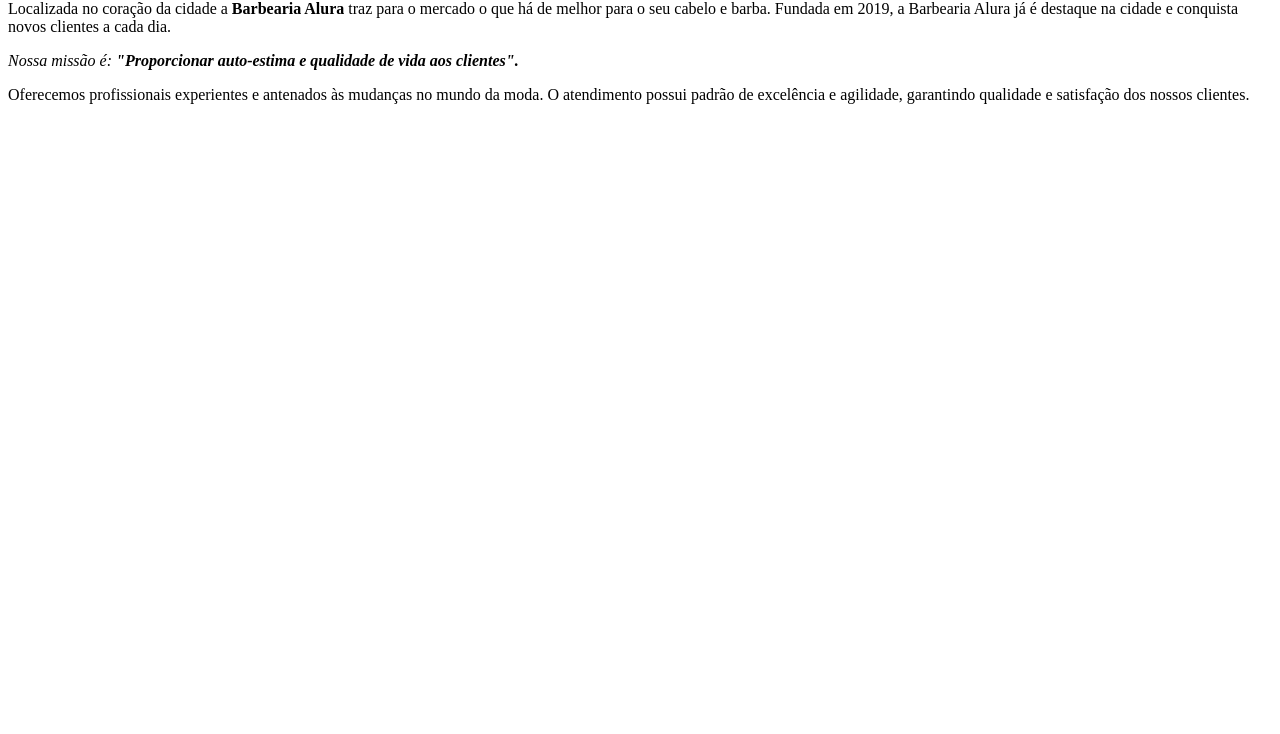
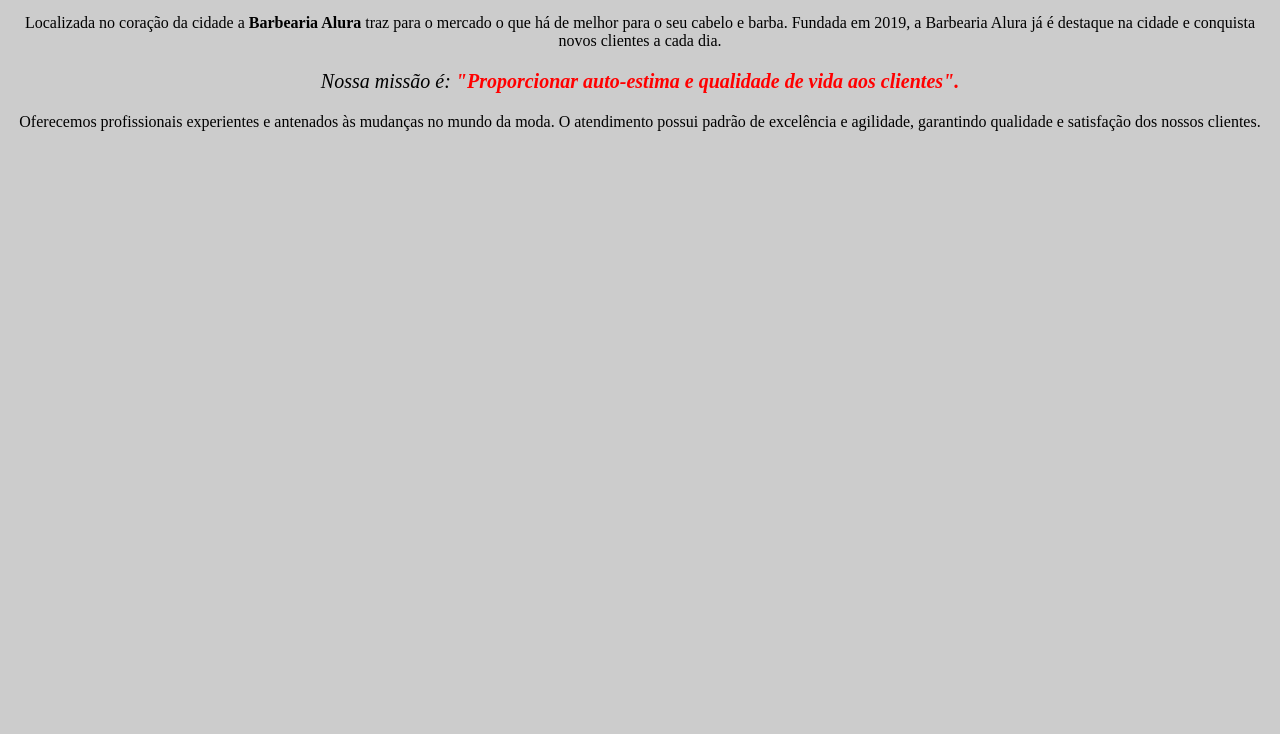
Before and after one commit to elielsonnatan/barber_project, a plain HTML site: page index.html in a window 1280 px wide. Shown: the part 66-800 px from the top of the page. Drawn offline with Linux system fonts and the light colour scheme.

Commit message:
estilizacao da pagina

```diff
--- a/index.html
+++ b/index.html
@@ -1,20 +1,35 @@
-<h1>Sobre a Barbearia Alura</h1>
+<!DOCTYPE html>
+
+<html lang="pt-BR">
+  <head>
+    <meta charset="UTF-8" />
+    <title>Barbearia do Eli</title>
+    <link rel="stylesheet" href="style.css">
+  </head>
+
+  <body>
+    <h1 style="text-align: center; background: #CCCCCC;">Sobre a Barbearia do Eli</h1>
 
     <p>
-  Localizada no coração da cidade a <strong>Barbearia Alura</strong> traz para o
-  mercado o que há de melhor para o seu cabelo e barba. Fundada em 2019, a
-  Barbearia Alura já é destaque na cidade e conquista novos clientes a cada dia.
+      Localizada no coração da cidade a <strong>Barbearia Alura</strong> traz
+      para o mercado o que há de melhor para o seu cabelo e barba. Fundada em
+      2019, a Barbearia Alura já é destaque na cidade e conquista novos clientes
+      a cada dia.
     </p>
 
-<p>
+    <p style="font-size: 20px;">
       <em
-    >Nossa missão é: <strong>"Proporcionar auto-estima e qualidade de vida aos
-    clientes".</strong></em
+        >Nossa missão é:
+        <strong
+          >"Proporcionar auto-estima e qualidade de vida aos clientes".</strong
+        ></em
       >
     </p>
 
     <p>
-  Oferecemos profissionais experientes e antenados às mudanças no mundo da moda. O
-  atendimento possui padrão de excelência e agilidade, garantindo qualidade e
-  satisfação dos nossos clientes.
+      Oferecemos profissionais experientes e antenados às mudanças no mundo da
+      moda. O atendimento possui padrão de excelência e agilidade, garantindo
+      qualidade e satisfação dos nossos clientes.
     </p>
+  </body>
+</html>
--- /dev/null
+++ b/style.css
@@ -0,0 +1,11 @@
+body {
+  background: #cccccc;
+}
+
+p {
+  text-align: center;
+}
+
+em strong {
+    color: #FF0000;
+}
```
Lines whose indentation alone changed are shown as unchanged.
